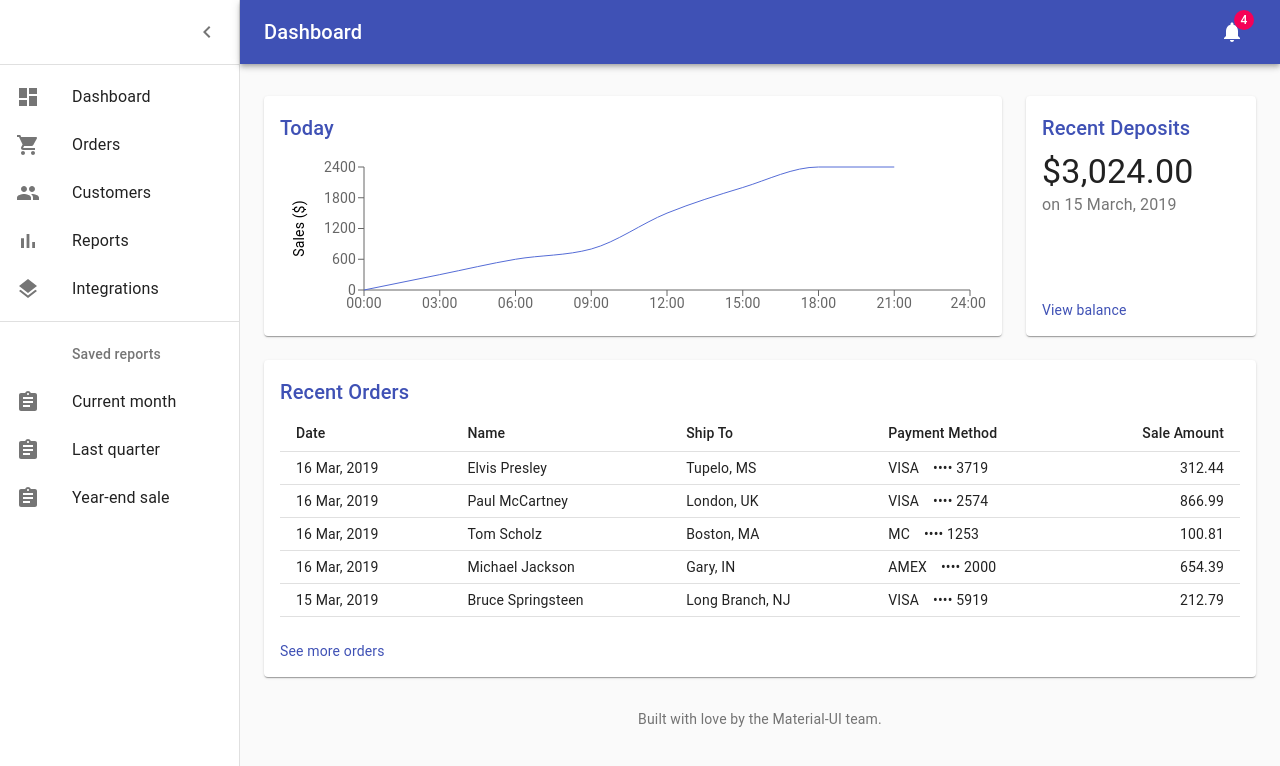
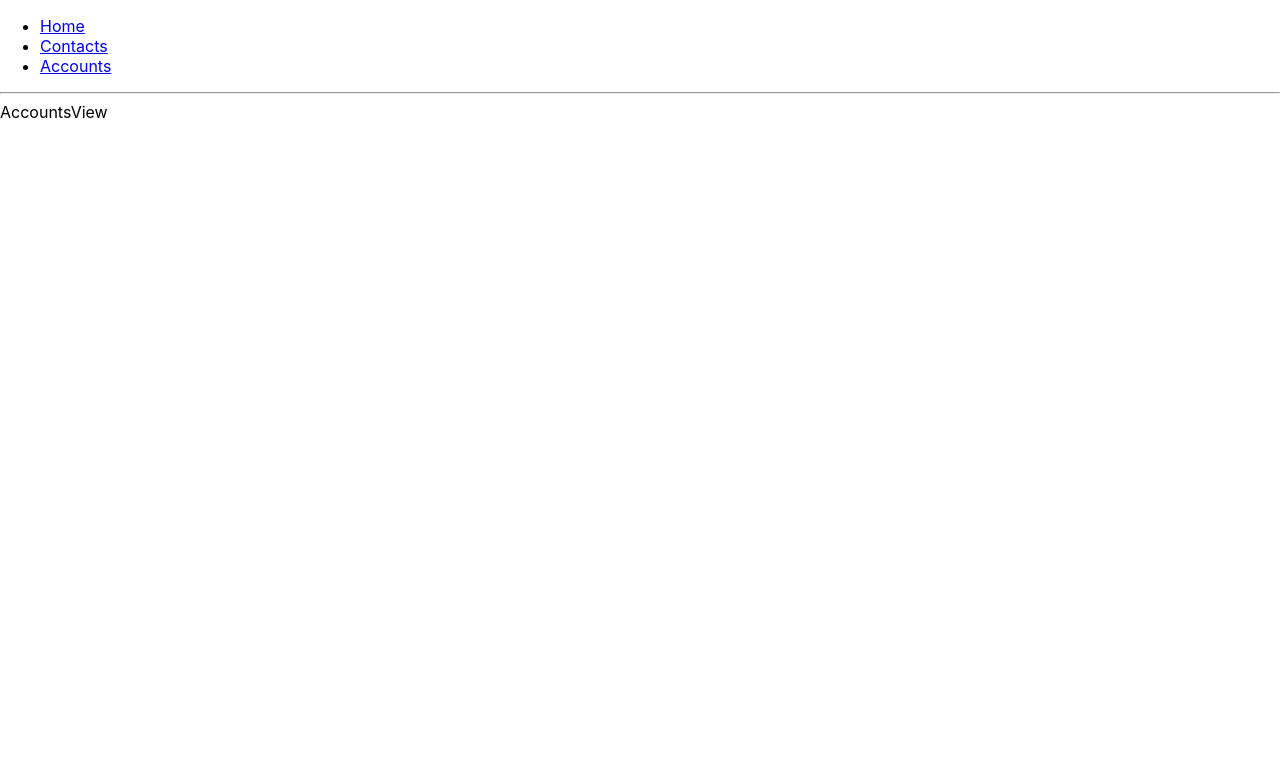
Before and after one commit to rkristelijn/react-material-ui, a React (Create React App) app: page /accounts in a window 1280 px wide. Shown: the top 766 px of the page. Built offline with nearby package versions, Linux system fonts and the light colour scheme.

Commit message:
add router

```diff
--- a/package.json
+++ b/package.json
@@ -8,6 +8,7 @@
     "node-sass": "^4.12.0",
     "react": "^16.8.6",
     "react-dom": "^16.8.6",
+    "react-router-dom": "^5.0.1",
     "react-scripts": "3.0.1",
     "recharts": "^1.6.2"
   },
--- a/src/App.js
+++ b/src/App.js
@@ -1,9 +1,35 @@
 import React from "react";
 import "./App.scss";
+import { BrowserRouter as Router, Route, Link } from "react-router-dom";
+
 import Dashboard from "./Dashboard";
+import AccountsView from "./Views/Accounts/AccountsView";
+import ContactsView from "./Views/Contacts/ContactsView";
 
 function App() {
-  return <Dashboard />;
+  return (
+    <Router>
+      <div>
+        <ul>
+          <li>
+            <Link to="/">Home</Link>
+          </li>
+          <li>
+            <Link to="/contacts">Contacts</Link>
+          </li>
+          <li>
+            <Link to="/accounts">Accounts</Link>
+          </li>
+        </ul>
+
+        <hr />
+
+        <Route exact path="/" component={Dashboard} />
+        <Route exact path="/contacts" component={ContactsView} />
+        <Route exact path="/accounts" component={AccountsView} />
+      </div>
+    </Router>
+  );
 }
 
 export default App;
--- /dev/null
+++ b/src/Views/Accounts/AccountsView.js
@@ -0,0 +1,5 @@
+import React from "react";
+
+export default () => {
+  return <div>AccountsView</div>;
+};
--- /dev/null
+++ b/src/Views/Contacts/ContactsView.js
@@ -0,0 +1,5 @@
+import React from "react";
+
+export default () => {
+  return <div>ContactsView</div>;
+};
```
Also changed, not shown: 1 other file (tests, documents, lock files or other folders).
